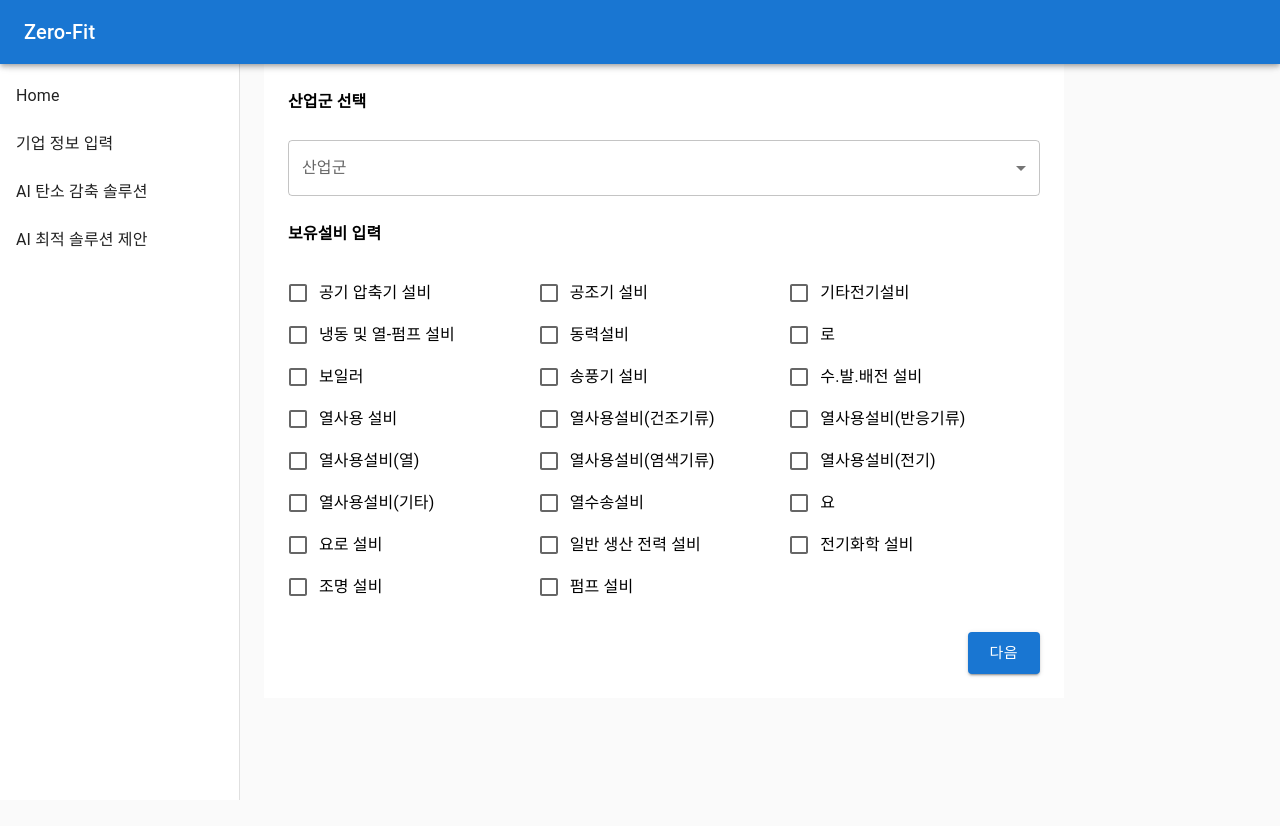
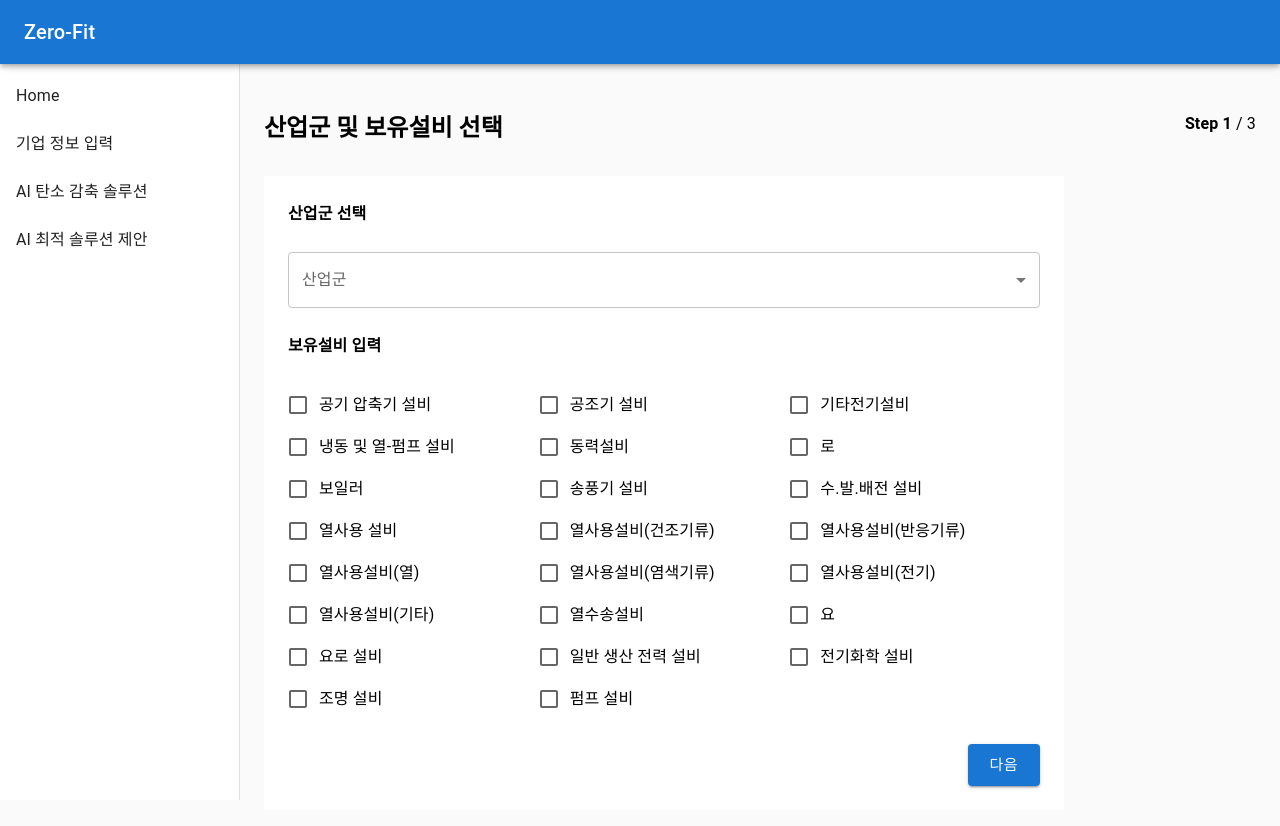
Before and after one commit to 2025-KGU-Capstone-Design/zerofit_frontend, a React (Vite) app: page /company-info/step1 in a window 1280 px wide. Shown: the top 826 px of the page. Before the commit the page ends 800 px from the top, so only its background shows below. Built offline with nearby package versions, Linux system fonts and the light colour scheme.

Commit message:
feat: 페이지 타이틀 및 step 생성

```diff
--- /dev/null
+++ b/src/ui/pages/companyInputPage/common/StepHeader.tsx
@@ -0,0 +1,24 @@
+import { Stack, Typography } from "@mui/material";
+
+interface StepHeaderProps {
+  title: string;
+  step: number;
+}
+
+function StepHeader({ title, step }: StepHeaderProps) {
+  return (
+    <Stack direction="row" justifyContent="space-between">
+      <Typography variant="h5" fontWeight="bold">
+        {title}
+      </Typography>
+      <Typography variant="body1">
+        <Typography component="span" sx={{ fontWeight: "bold" }}>
+          Step {step}
+        </Typography>{" "}
+        / 3
+      </Typography>
+    </Stack>
+  );
+}
+
+export default StepHeader;
--- a/src/ui/pages/companyInputPage/companyInputPage1/CompanyInputPage1.tsx
+++ b/src/ui/pages/companyInputPage/companyInputPage1/CompanyInputPage1.tsx
@@ -3,11 +3,13 @@ import { Container, Stack, Button } from "@mui/material";
 import FormContainer from "../common/FormContainer";
 import IndustryInput from "@/ui/pages/companyInputPage/companyInputPage1/IndustryInput";
 import FacilityInput from "@/ui/pages/companyInputPage/companyInputPage1/FacilityInput";
+import StepHeader from "../common/StepHeader";
 
 function CompanyInputPage1() {
   return (
-    <Container sx={{ mt: 6 }}>
+    <Container sx={{ mt: 14 }}>
       <Stack spacing={4}>
+        <StepHeader title="산업군 및 보유설비 선택" step={1} />
         <Stack
           direction={{ xs: "column", md: "row" }}
           justifyContent="space-between"
```
